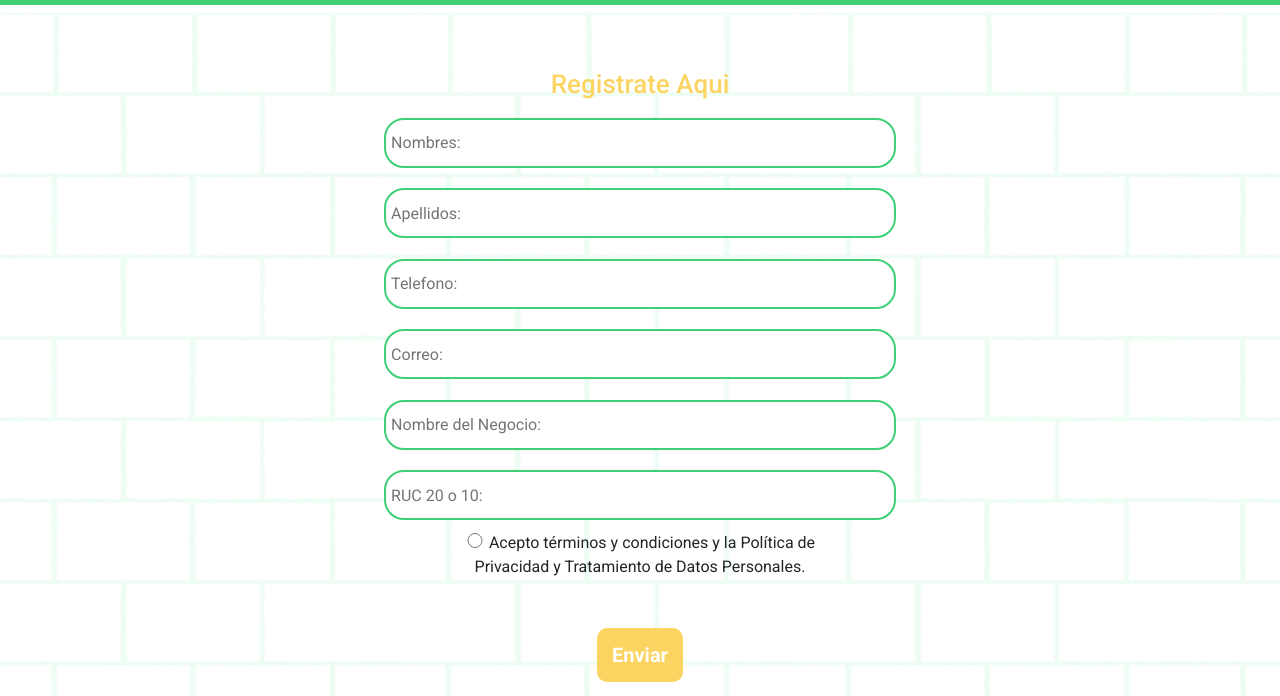
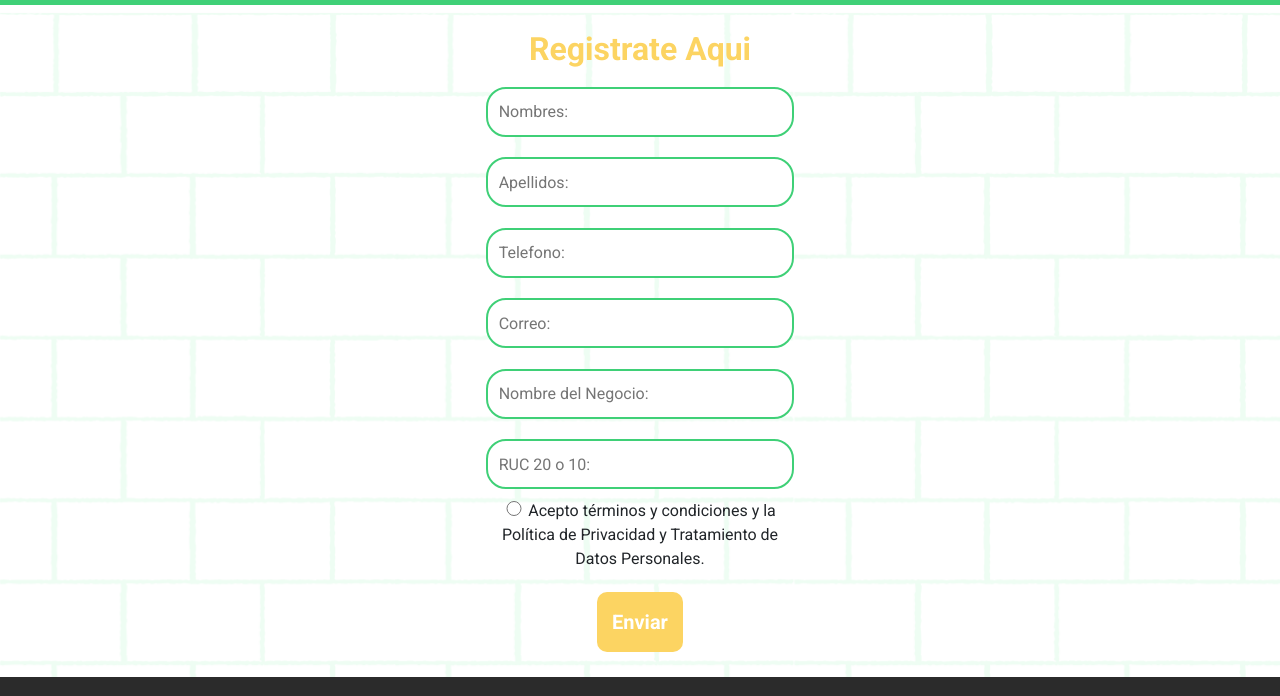
Before and after one commit to pauloabadn/Proyecto-Takiven, a website: page paginas/registrate.html in a window 1280 px wide. Shown: the part 76-772 px from the top of the page. Drawn offline with nearby package versions, Linux system fonts and the light colour scheme.

Commit message:
se agregaron los nuevos cambios a boton general

```diff
--- a/scss/_general.scss
+++ b/scss/_general.scss
@@ -22,12 +22,12 @@ main{
     background:url(../imagenes/fondoprincipal.png);
     background-position: sticky;
     .contenedor{
-        padding: 5% 10%;
+        padding: 2% 10%;
         .boton_general{
-            text-align: center;
-            margin-top: 6%;
+            display: flex;
+            justify-content: center;
+            margin-top: 2%;
             @include mediaQuery('1024'){
-                text-align: center;
                 margin-top: 4%;
             }
             a{
@@ -227,26 +227,27 @@ main{
                 }
             }
         }
-        .registrate_aqui{
+        .registrate_aqui{ /*Registrate Aqiu*/
             align-items: center;
             text-align: center;
             h2{
                 color: $c1;
-                font-size: 26px;
+                font-size:35git px;
+                font-weight: 600;
             }
             form{
                 display: grid;
                 justify-items: center;
                 input{
-                    width: 50%;
+                    width: 30%;
                     height: 50px;
                     margin: 1% 0;
-                    padding: 0.5%;
+                    padding: 1%;
                     border: $c0 solid 2px;
                     border-radius: 20px;
                 }
                 div{
-                    width: 40%;
+                    width: 30%;
                     .input_radio{
                         width: 20px;
                         height: 15px;
```
Also changed, not shown: css/main.css.
